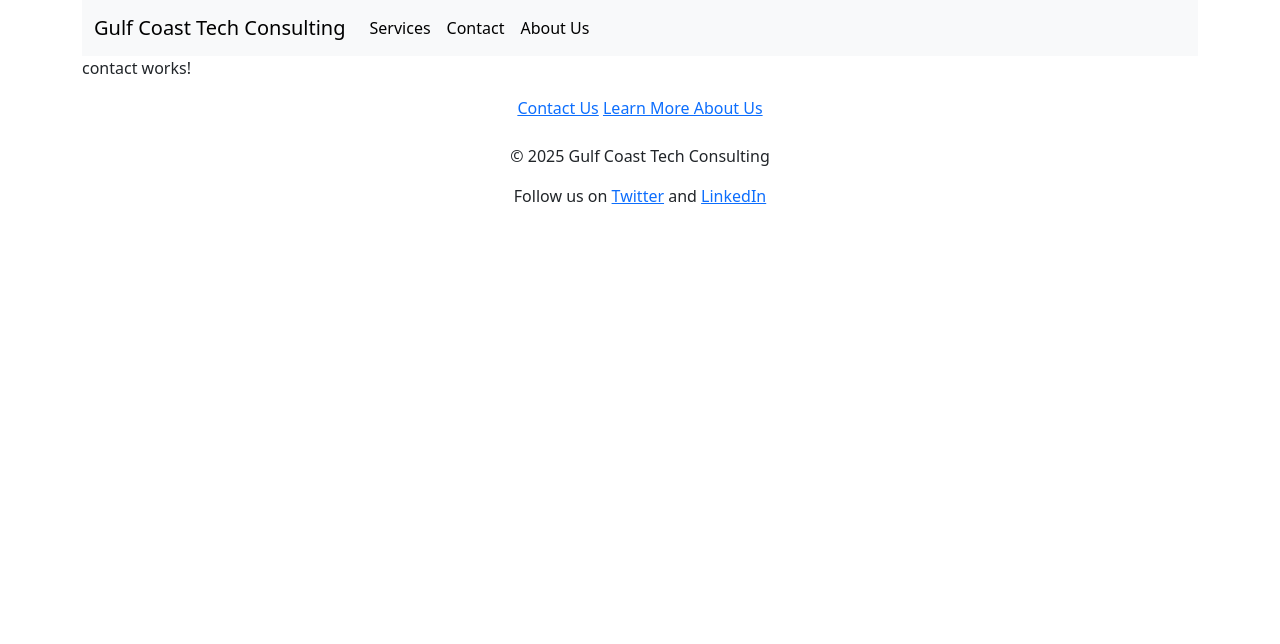
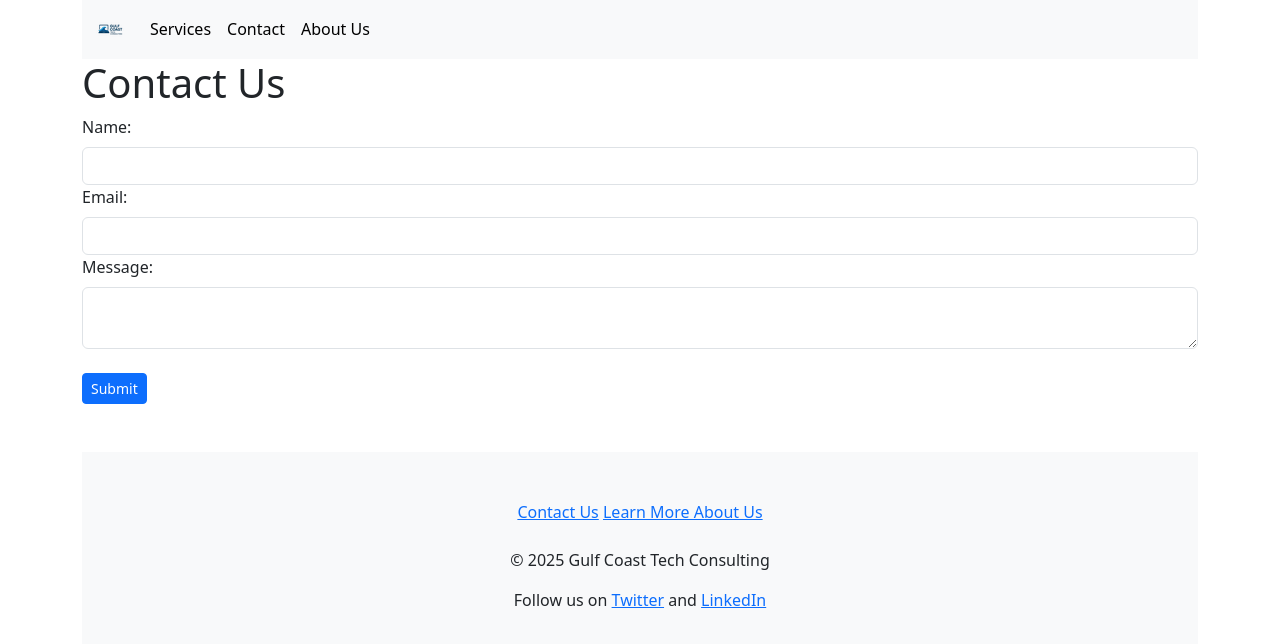
Before and after one commit to muffinman29/consulting, an Angular app: page /contact in a window 1280 px wide. Shown: the top 644 px of the page. Built offline with nearby package versions, Linux system fonts and the light colour scheme.

Commit message:
Added footer; Added contact form

```diff
--- a/src/app/app.component.html
+++ b/src/app/app.component.html
@@ -1,7 +1,7 @@
 <div class="container">
   <nav class="navbar navbar-expand-lg bg-body-tertiary">
   <div class="container-fluid">
-    <a class="navbar-brand" href="welcome">Gulf Coast Tech Consulting</a>
+    <a class="navbar-brand" href="welcome"><img src="assets/GulfCoastTechConsultingLogo32x32.png"></a>
     <button class="navbar-toggler" type="button" data-bs-toggle="collapse" data-bs-target="#navbarSupportedContent" aria-controls="navbarSupportedContent" aria-expanded="false" aria-label="Toggle navigation">
       <span class="navbar-toggler-icon"></span>
     </button>
@@ -21,7 +21,7 @@
   </div>
 </nav>
 <router-outlet></router-outlet>
-
+<div class="bd-footer py-4 py-md-5 mt-5 bg-body-tertiary">
 <div class="text-center">
     <a href="contact">Contact Us</a>&nbsp;<a href="about">Learn More About Us</a>
 </div>
@@ -29,4 +29,4 @@
     <p>&copy; 2025 Gulf Coast Tech Consulting</p>
     <p>Follow us on <a href="https://twitter.com/gulfcoasttech" target="_blank">Twitter</a> and <a href="https://www.linkedin.com/company/gulf-coast-tech-consulting" target="_blank">LinkedIn</a></p>
 </div>
-</div>
+</div></div>
--- a/src/app/contact/contact.component.html
+++ b/src/app/contact/contact.component.html
@@ -1 +1,15 @@
-<p>contact works!</p>
+<h1>Contact Us</h1>
+<div class="mb-3">
+    <form>
+        <label for="name" class="form-label">Name:</label>
+        <input class="form-control" type="text" id="name" name="name" required>
+
+        <label for="email" class="form-label">Email:</label>
+        <input class="form-control" type="email" id="email" name="email" required>
+
+        <label for="message" class="form-label">Message:</label>
+        <textarea class="form-control" id="message" name="message" required></textarea>
+        <br>
+        <button type="submit" class="btn btn-sm btn-primary">Submit</button>
+    </form>
+</div>
--- a/src/app/welcome/welcome.component.html
+++ b/src/app/welcome/welcome.component.html
@@ -7,6 +7,6 @@
 </div>
 <div>
     <h1>Welcome to Gulf Coast Tech Consulting</h1>
-    <p>We are here to help you with all your tech needs.</p>
-    <p>Contact us for more information or to schedule a consultation.</p>
+    <h5 class="text-muted">Technology Made Easy for Everyone</h5>
+    <p>At Gulf Coast Tech Consulting, we provide reliable, professional, and affordable technology solutions tailored to your needs. Whether you need seamless computer installation, fast and efficient computer repair, ongoing maintenance and IT support, or custom software development to power your business, we’ve got you covered. Our mission is to keep your technology running smoothly so you can focus on what matters most. With expert knowledge, personalized service, and a commitment to excellence, Gulf Coast Tech Consulting is your trusted partner for all things tech.</p>
 </div>
```
Also changed, not shown: src/assets/GulfCoastTechConsultingLogo.png (added), src/assets/GulfCoastTechConsultingLogo32x32.png (added).
